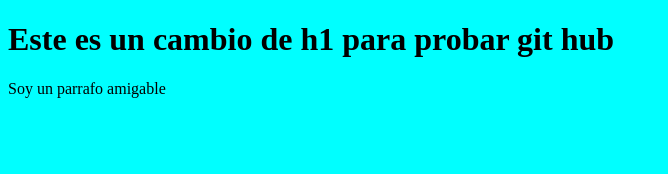
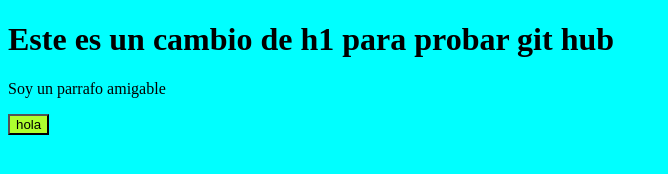
Before and after one commit to visforvioleta/repo-prueba2610, a plain HTML site: page index.html in a window 1280 px wide. Shown: the whole page, without its empty margins (0-668 px from the left). Drawn offline with Linux system fonts and the light colour scheme.

Commit message:
Se añade CSS con boton

```diff
--- a/css/styles.css
+++ b/css/styles.css
@@ -1,3 +1,7 @@
 body{
     background-color: aqua;
 }
+
+button{
+    background-color: greenyellow;
+}
--- a/index.html
+++ b/index.html
@@ -9,5 +9,6 @@
 <body>
     <h1>Este es un cambio de h1 para probar git hub</h1>
     <p>Soy un parrafo amigable </p>
+    <button>hola</button>
 </body>
 </html>
```
